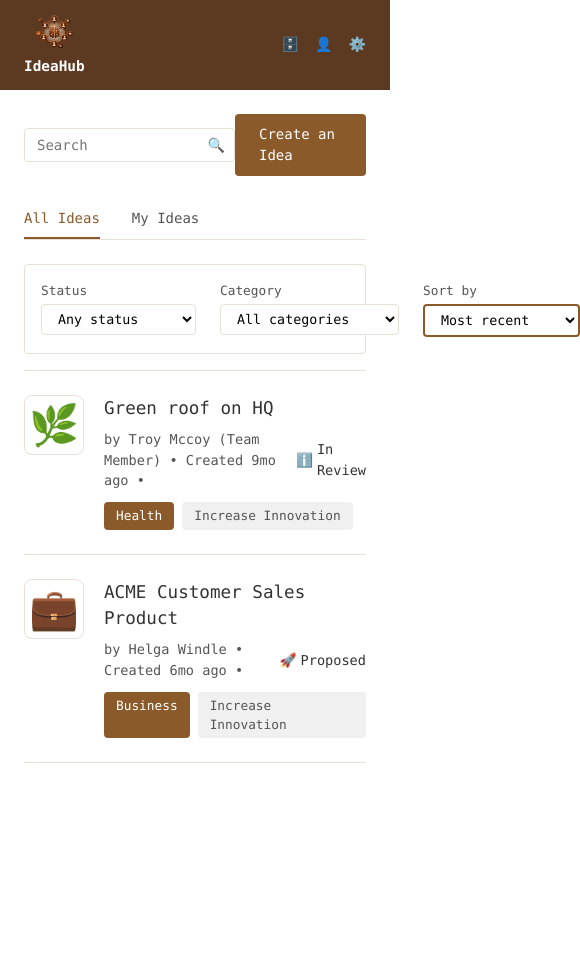
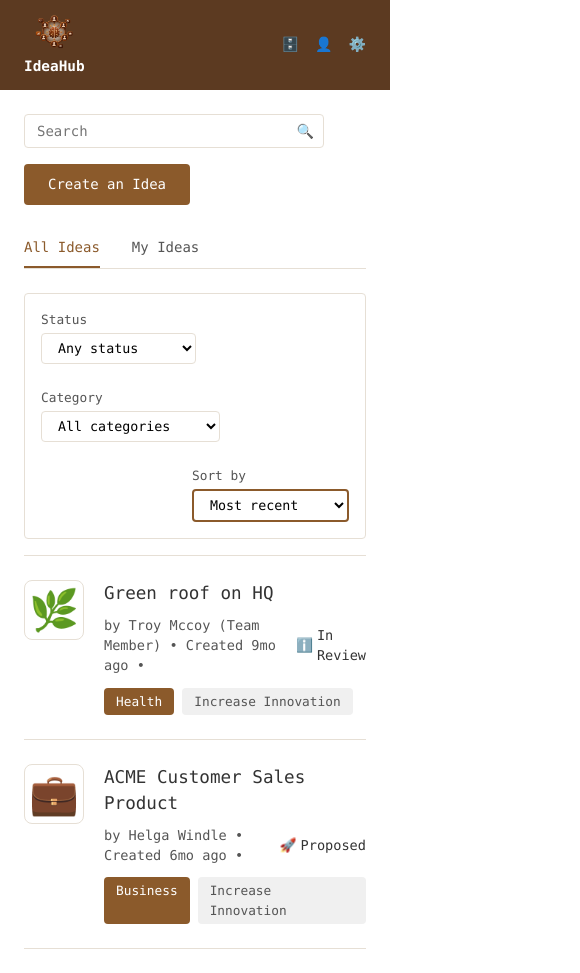
Before and after one commit to Njela/Ideahub, a Next.js app: page / in a window 390 px wide. Shown: the whole page, 580 px wide, since content can reach past the window. Before the commit the page ends 844 px from the top, so only its background shows below. Built offline with nearby package versions, Linux system fonts and the light colour scheme.

Commit message:
style: centralize layout and improve responsiveness

```diff
--- a/app/globals.css
+++ b/app/globals.css
@@ -71,10 +71,10 @@ main {
 .ideas-layout {
   display: flex;
   gap: 40px;
-  padding: 32px 5%;
+  padding: 32px 24px;
   width: 100%;
   margin: 0 auto;
-  max-width: 1600px; /* Cap at extremely large screens but allow it to stretch normally */
+  max-width: 1000px;
 }
 
 @media (max-width: 768px) {
@@ -99,8 +99,10 @@ main {
 /* Header & Search */
 .page-header {
   display: flex;
+  flex-wrap: wrap;
   justify-content: space-between;
   align-items: center;
+  gap: 16px;
   margin-bottom: 24px;
 }
 .page-header h1 {
@@ -152,6 +154,7 @@ main {
 /* Filters */
 .filters-bar {
   display: flex;
+  flex-wrap: wrap;
   background: var(--bg);
   padding: 16px;
   border: 1px solid var(--line);
```
